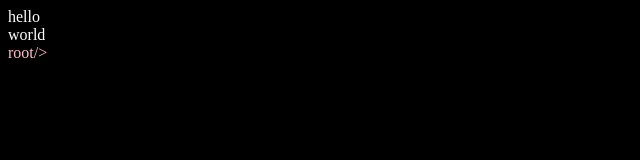
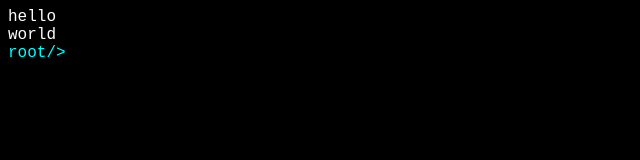
Before and after one commit to the-RIX/WebTerminal, a Next.js app: page / in a window 1280 px wide. Shown: the top 160 px of the page, without its empty margins (0-640 px from the left). Built offline with nearby package versions, Linux system fonts and the light colour scheme.

Commit message:
Added fonts and changed colors

```diff
--- a/styles/Terminal.module.css
+++ b/styles/Terminal.module.css
@@ -1,6 +1,7 @@
 .history {
     color: white;
     white-space: pre-line;
+    font-family: 'Courier New', Courier, monospace;
 }
 
 .history_line {
@@ -11,13 +12,14 @@
 .input {
     padding-bottom: 0;
     background-color: black;
-    color: pink;
+    color: cyan;
+    font-family: 'Courier New', Courier, monospace;
 }
 
 .input_field {
     background-color: black;
     border: none;
-    color: pink;
+    color: white;
     padding-right: 0;
-
+    font-family: 'Courier New', Courier, monospace;
 }
--- a/styles/globals.css
+++ b/styles/globals.css
@@ -2,4 +2,5 @@ html,
 body {
   background-color: black;
   color: white;
+  font-family: 'Gill Sans', 'Gill Sans MT', Calibri, 'Trebuchet MS', sans-serif;
 }
```
